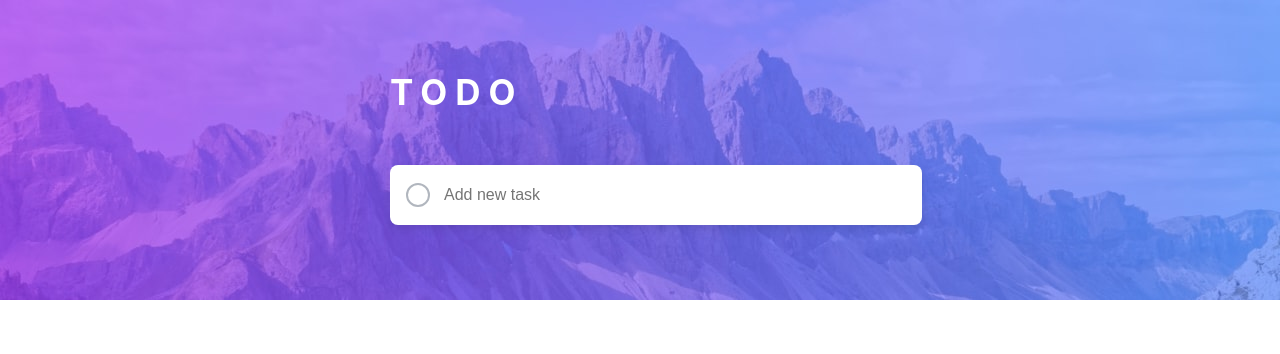
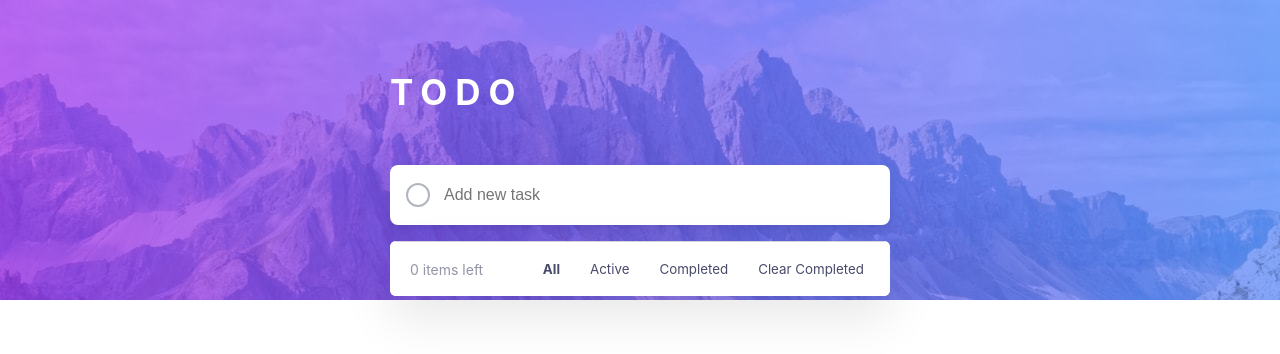
Before and after one commit to viktoriagrubi/to-do-list, a React (Create React App) app: page / in a window 1280 px wide. Shown: the top 354 px of the page. Built offline with nearby package versions, Linux system fonts and the light colour scheme.

Commit message:
Add Filter
Add TaskFilter

```diff
--- a/src/App.module.css
+++ b/src/App.module.css
@@ -16,7 +16,8 @@
 
 .container {
   margin: 0 auto;
-  width: 500px;
+  width: 100%;
+  max-width: 500px;
   transform: translateY(-229px);
   display: flex;
   flex-direction: column;
--- /dev/null
+++ b/src/components/TaskFilter/TaskFilter.jsx
@@ -0,0 +1,34 @@
+import styles from "./TaskFilter.module.css";
+
+function TaskFilter({ onFilterChange, onClearCompleted, activeFilter }) {
+  return (
+    <div className={styles.filterContainer}>
+      <button
+        className={activeFilter === "All" ? styles.active : ""}
+        onClick={() => onFilterChange("All")}
+      >
+        All
+      </button>
+
+      <button
+        className={activeFilter === "Active" ? styles.active : ""}
+        onClick={() => onFilterChange("Active")}
+      >
+        Active
+      </button>
+
+      <button
+        className={activeFilter === "Completed" ? styles.active : ""}
+        onClick={() => onFilterChange("Completed")}
+      >
+        Completed
+      </button>
+
+      <button className={styles.clear} onClick={onClearCompleted}>
+        Clear Completed
+      </button>
+    </div>
+  );
+}
+
+export default TaskFilter;
--- /dev/null
+++ b/src/components/TaskFilter/TaskFilter.module.css
@@ -0,0 +1,32 @@
+.filterContainer {
+  display: flex;
+  gap: 18px;
+  align-items: center;
+}
+
+.filterContainer button {
+  background: none;
+  border: none;
+  cursor: pointer;
+  font-family: inherit;
+
+  color: hsl(235, 19%, 35%);
+  transition: color 0.2s ease;
+}
+
+.filterContainer button:hover {
+  color: hsl(235, 19%, 15%);
+}
+
+.active {
+  color: hsl(220, 98%, 61%);
+  font-weight: 700;
+}
+
+.clear {
+  color: hsl(235, 19%, 35%);
+}
+
+.clear:hover {
+  color: hsl(235, 19%, 15%);
+}
--- a/src/components/TaskInput/TaskInput.module.css
+++ b/src/components/TaskInput/TaskInput.module.css
@@ -9,7 +9,6 @@
   padding: 18px 16px;
   border-radius: 8px;
   box-shadow: 0 4px 10px rgba(0, 0, 0, 0.1);
-  width: 500px;
 }
 
 .circle {
--- a/src/components/TaskList/TaskList.module.css
+++ b/src/components/TaskList/TaskList.module.css
@@ -1,10 +1,8 @@
 .listContainer {
-  margin-top: 1rem;
   background: white;
-  border-radius: 8px;
+  border-radius: 8px 8px 0px 0px;
   box-shadow: 0px 2px 8px rgba(0, 0, 0, 0.1);
   overflow: hidden;
-  width: 530px;
 }
 
 .taskItem {
--- a/src/components/ToDoList/ToDoList.jsx
+++ b/src/components/ToDoList/ToDoList.jsx
@@ -3,9 +3,11 @@ import TaskInput from "../TaskInput/TaskInput";
 import TaskList from "../TaskList/TaskList";
 import { v4 as uuidv4 } from "uuid";
 import styles from "./ToDoList.module.css";
+import TaskFilter from "../TaskFilter/TaskFilter";
 
 function ToDoList() {
   const [tasks, setTasks] = useState([]);
+  const [filter, setFilter] = useState("All");
 
   const handleAddTask = (text) => {
     const newTask = { id: uuidv4(), text, completed: false };
@@ -16,20 +18,47 @@ function ToDoList() {
     setTasks((prev) =>
       prev.map((t) => (t.id === id ? { ...t, completed: !t.completed } : t))
     );
+
+    setFilter("All");
   };
 
   const handleDeleteTask = (id) => {
     setTasks((prev) => prev.filter((t) => t.id !== id));
   };
 
+  const handleFilterChange = (newFilter) => {
+    setFilter(newFilter);
+  };
+
+  const filteredTask = tasks.filter((tasks) => {
+    if (filter === "Active") return !tasks.completed;
+    if (filter === "Completed") return tasks.completed;
+    return true;
+  });
+
+  const handleClearCompleted = () => {
+    setTasks((prev) => prev.filter((task) => !task.completed));
+  };
   return (
     <div className={styles.todoContainer}>
       <TaskInput onAddTask={handleAddTask} />
-      <TaskList
-        tasks={tasks}
-        onToggleTask={handleToggleTask}
-        onDeleteTask={handleDeleteTask}
-      />
+      <div className={styles.taskBox}>
+        <TaskList
+          tasks={filteredTask}
+          onToggleTask={handleToggleTask}
+          onDeleteTask={handleDeleteTask}
+        />
+
+        <div className={styles.bottomBar}>
+          <span>{tasks.filter((t) => !t.completed).length} items left</span>
+
+          <TaskFilter
+            onFilterChange={handleFilterChange}
+            onClearCompleted={handleClearCompleted}
+            activeFilter={filter}
+          />
+        </div>
+      </div>
     </div>
   );
 }
--- a/src/components/ToDoList/ToDoList.module.css
+++ b/src/components/ToDoList/ToDoList.module.css
@@ -4,3 +4,23 @@
   gap: 16px;
   width: 100%;
 }
+.taskBox {
+  background: white;
+
+  border-radius: 6px;
+  overflow: hidden;
+  box-shadow: 0 20px 50px rgba(0, 0, 0, 0.1);
+  width: 100%;
+  margin-top: 0;
+}
+
+.bottomBar {
+  display: flex;
+  justify-content: space-between;
+  align-items: center;
+  padding: 18px 20px;
+  font-size: 14px;
+  color: hsl(236, 9%, 61%);
+  background: white;
+  border-top: 1px solid hsl(233, 11%, 84%);
+}
```
